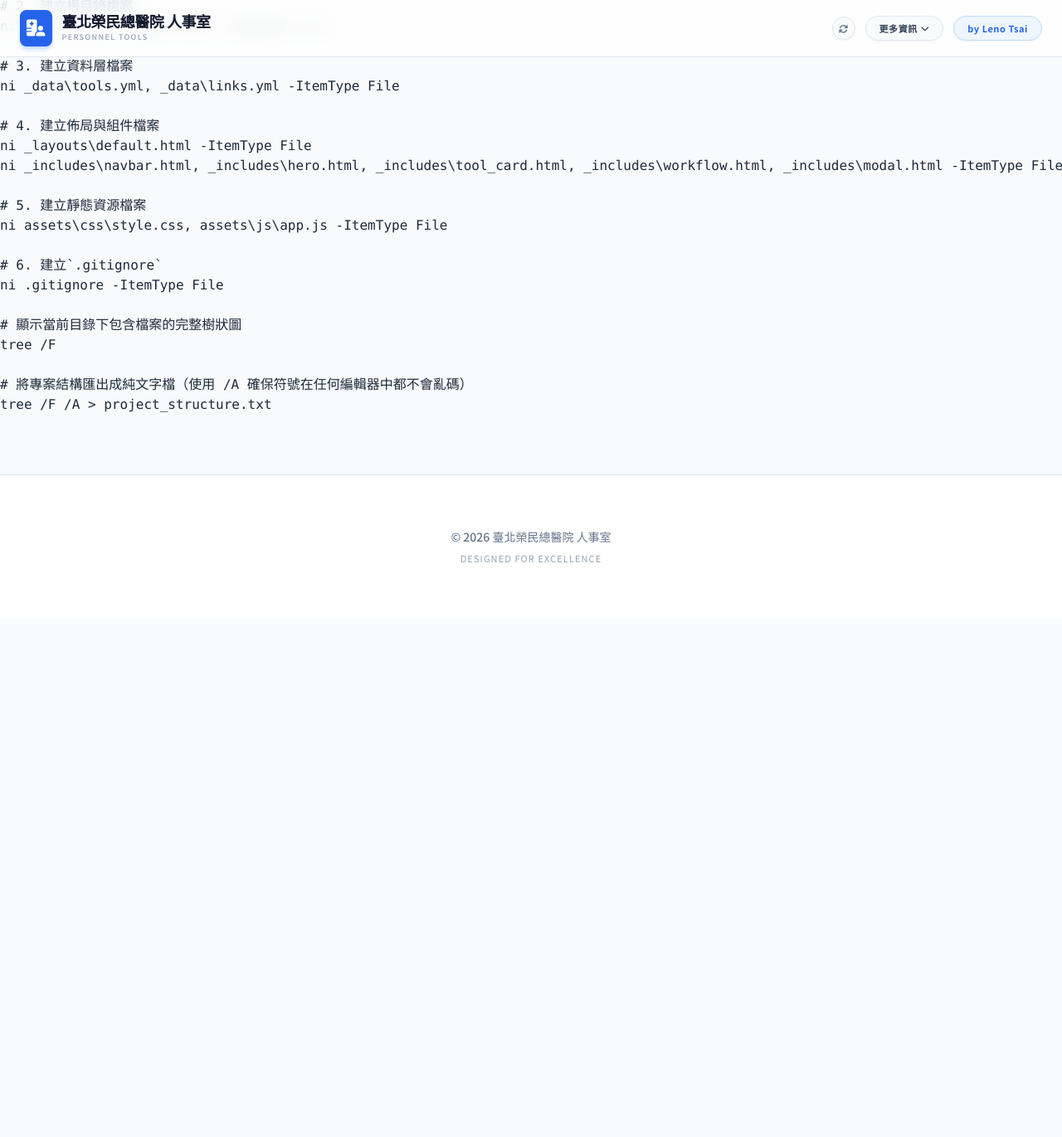
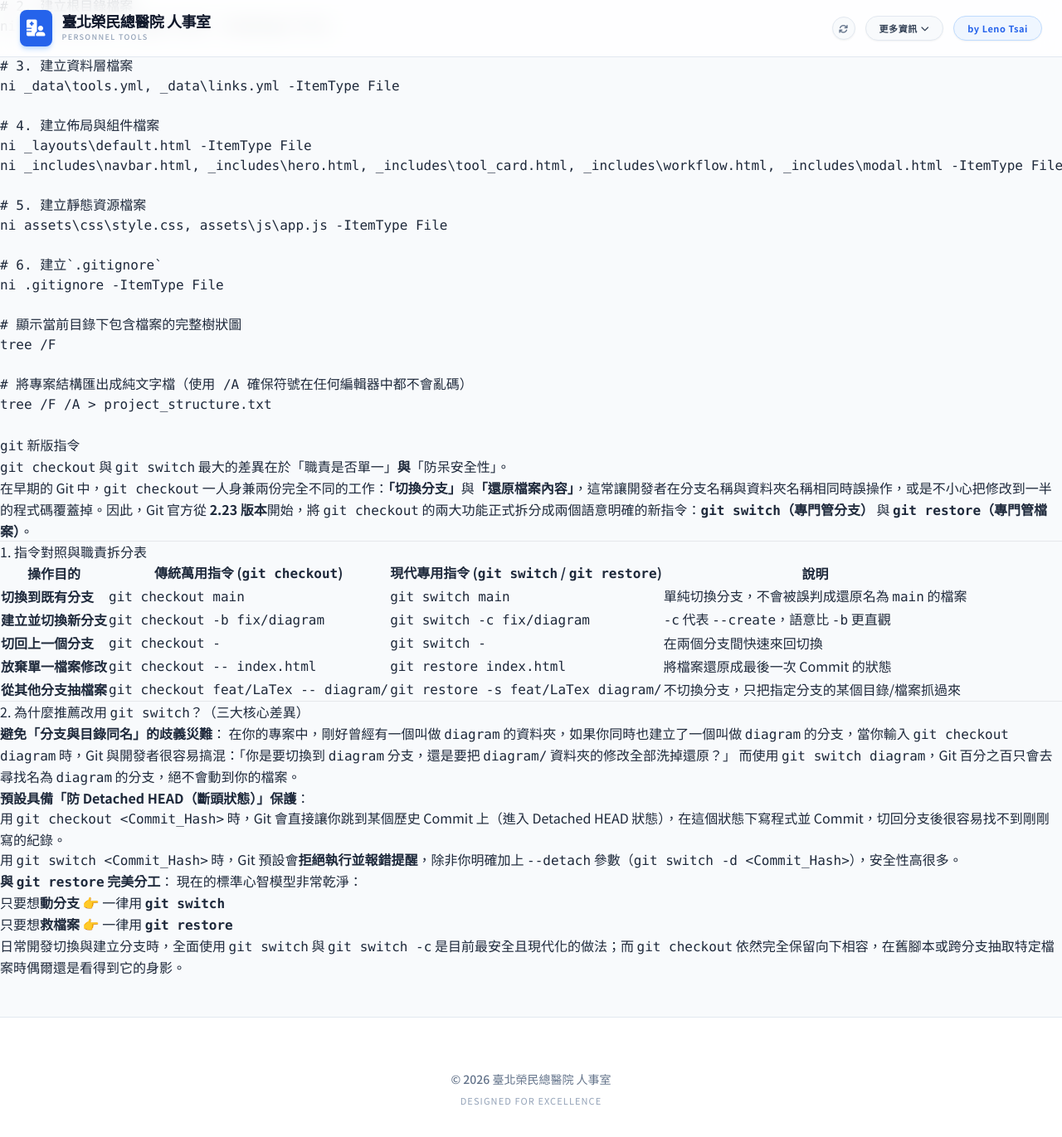
Before and after one commit to lennox0909/vghtpe-hr-tools, a Jekyll site: the page built from Note.md, in a window 1280 px wide and 1400 px high, scrolled down 1683 px. Shown: the top 1371 px of the window at 83% size. Built offline with Jekyll 4.4.1, drawn with Linux system fonts in a browser that asks for light colours; nearby versions of some CDN libraries; our own code applies the rules of GitHub Pages for plain Markdown files; before the commit the page ends 2429 px from its top, so only the background shows below that.

Commit message:
chore: update Note.md

````diff
--- a/Project-Tree.md
+++ b/Note.md
@@ -94,3 +94,44 @@ tree /F
 tree /F /A > project_structure.txt
 
 ```
+
+## `git` 新版指令
+
+`git checkout` 與 `git switch` 最大的差異在於「職責是否單一」**與**「防呆安全性」。
+
+在早期的 Git 中，`git checkout` 一人身兼兩份完全不同的工作：**「切換分支」**與**「還原檔案內容」**，這常讓開發者在分支名稱與資料夾名稱相同時誤操作，或是不小心把修改到一半的程式碼覆蓋掉。因此，Git 官方從 **2.23 版本**開始，將 `git checkout` 的兩大功能正式拆分成兩個語意明確的新指令：**`git switch`（專門管分支）** 與 **`git restore`（專門管檔案）**。
+
+---
+
+### 1. 指令對照與職責拆分表
+
+| 操作目的 | 傳統萬用指令 (`git checkout`) | 現代專用指令 (`git switch` / `git restore`) | 說明 |
+| --- | --- | --- | --- |
+| **切換到既有分支** | `git checkout main` | `git switch main` | 單純切換分支，不會被誤判成還原名為 `main` 的檔案 |
+| **建立並切換新分支** | `git checkout -b fix/diagram` | `git switch -c fix/diagram` | `-c` 代表 `--create`，語意比 `-b` 更直觀 |
+| **切回上一個分支** | `git checkout -` | `git switch -` | 在兩個分支間快速來回切換 |
+| **放棄單一檔案修改** | `git checkout -- index.html` | `git restore index.html` | 將檔案還原成最後一次 Commit 的狀態 |
+| **從其他分支抽檔案** | `git checkout feat/LaTex -- diagram/` | `git restore -s feat/LaTex diagram/` | 不切換分支，只把指定分支的某個目錄/檔案抓過來 |
+
+---
+
+### 2. 為什麼推薦改用 `git switch`？（三大核心差異）
+
+* **避免「分支與目錄同名」的歧義災難**：
+在你的專案中，剛好曾經有一個叫做 `diagram` 的資料夾，如果你同時也建立了一個叫做 `diagram` 的分支，當你輸入 `git checkout diagram` 時，Git 與開發者很容易搞混：「你是要切換到 `diagram` 分支，還是要把 `diagram/` 資料夾的修改全部洗掉還原？」
+而使用 `git switch diagram`，Git 百分之百只會去尋找名為 `diagram` 的分支，絕不會動到你的檔案。
+
+
+* **預設具備「防 Detached HEAD（斷頭狀態）」保護**：
+* 用 `git checkout <Commit_Hash>` 時，Git 會直接讓你跳到某個歷史 Commit 上（進入 Detached HEAD 狀態），在這個狀態下寫程式並 Commit，切回分支後很容易找不到剛剛寫的紀錄。
+* 用 `git switch <Commit_Hash>` 時，Git 預設會**拒絕執行並報錯提醒**，除非你明確加上 `--detach` 參數（`git switch -d <Commit_Hash>`），安全性高很多。
+
+
+* **與 `git restore` 完美分工**：
+現在的標準心智模型非常乾淨：
+* 只要想**動分支** 👉 一律用 **`git switch`**
+* 只要想**救檔案** 👉 一律用 **`git restore`**
+
+
+
+日常開發切換與建立分支時，全面使用 `git switch` 與 `git switch -c` 是目前最安全且現代化的做法；而 `git checkout` 依然完全保留向下相容，在舊腳本或跨分支抽取特定檔案時偶爾還是看得到它的身影。
````
